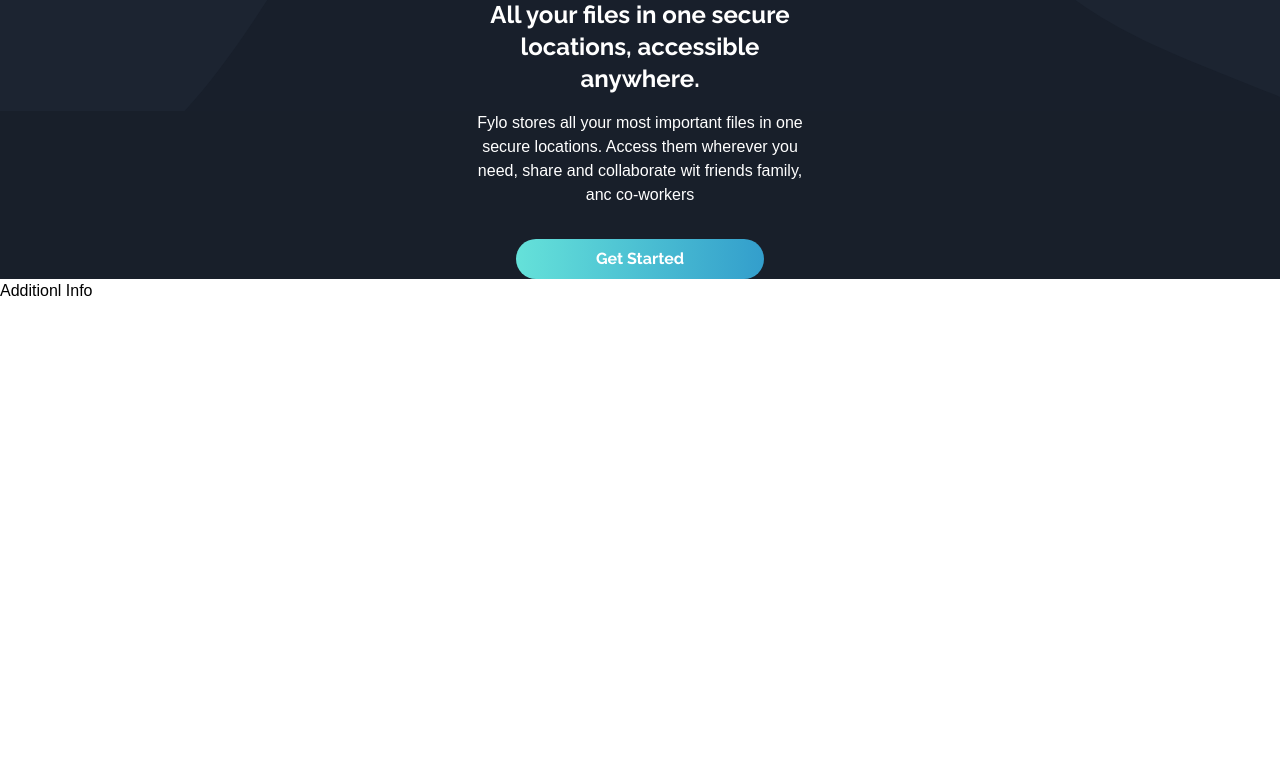
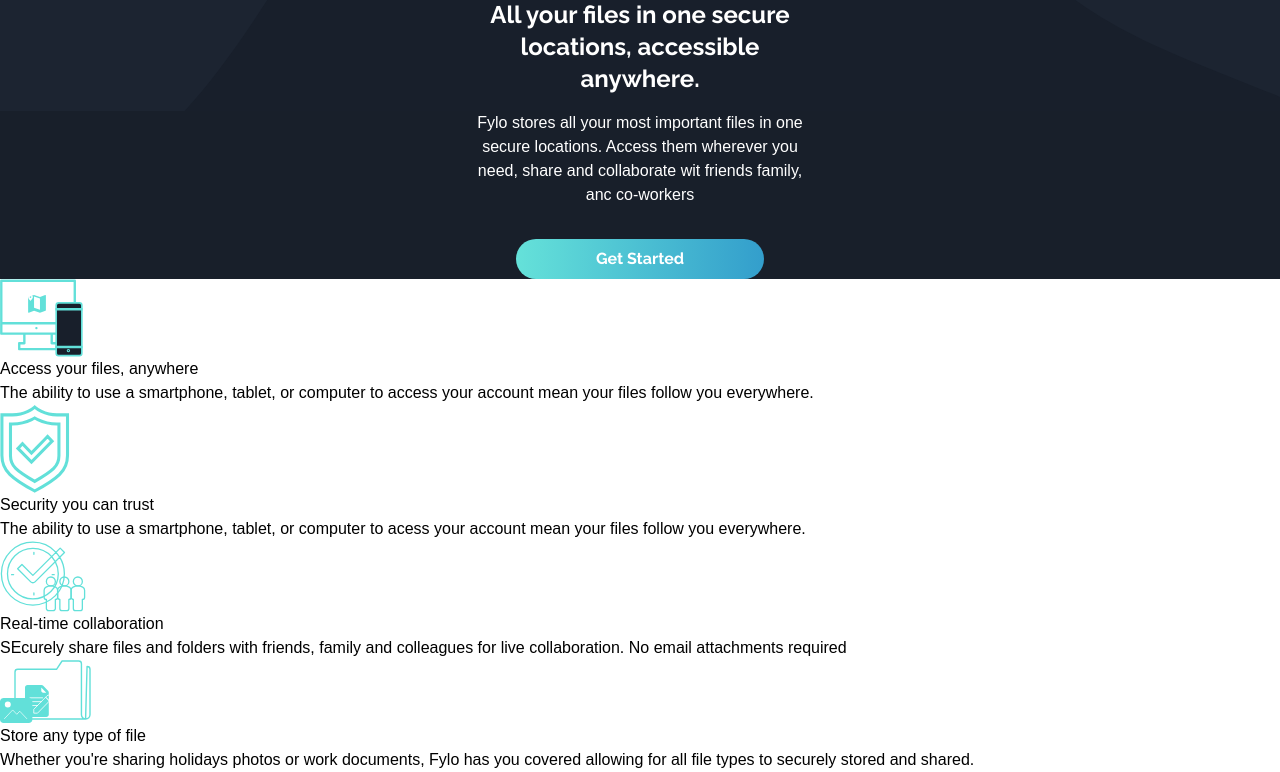
Before and after one commit to mmustaphak/fylo-dark-theme-landing-page, a React (Vite) app: page / in a window 1280 px wide. Shown: the part 318-1090 px from the top of the page. Before the commit the page ends 800 px from the top, so only its background shows below. Built offline with nearby package versions, Linux system fonts and the light colour scheme.

Commit message:
Added basic html to AdditonalInfo component

```diff
--- a/src/components/AdditionalInfo.jsx
+++ b/src/components/AdditionalInfo.jsx
@@ -1,7 +1,37 @@
-const AdditionalInfo = ()=>{
-    return(
+import security from "../assets/icon-security.svg"
+import collaboration from "../assets/icon-collaboration.svg"
+import access from "../assets/icon-access-anywhere.svg"
+import file from "../assets/icon-any-file.svg"
+
+const AdditionalInfo = () => {
+    return (
         <section>
-            Additionl Info
+
+            <div>
+                <img src={access} alt="Acess anywhere" />
+                <h3>Access your files, anywhere</h3>
+                <p>The ability to use a smartphone, tablet, or computer to access your account mean your files follow you everywhere.</p>
+            </div>
+
+            <div>
+                <img src={security} alt="Shield" />
+                <h3>Security you can trust</h3>
+                <p>The ability  to use a smartphone, tablet, or computer to acess your account mean your files follow you everywhere. </p>
+            </div>
+
+            <div>
+                <img src={collaboration} alt="Efficient Collaboration" />
+                <h3>Real-time collaboration</h3>
+                <p>SEcurely share files and folders with friends, family and colleagues for live collaboration. No email attachments required
+                </p>
+            </div>
+
+
+            <div>
+                <img src={file} alt="Folder" />
+                <h3>Store any type of file</h3>
+                <p>Whether you're sharing holidays photos or work documents, Fylo has you covered allowing for all file types to securely stored and shared.</p>
+            </div>
         </section>
     )
 }
```
